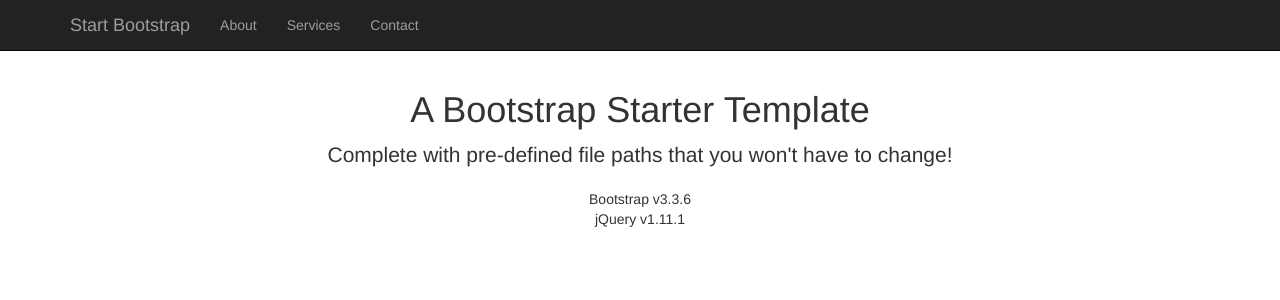
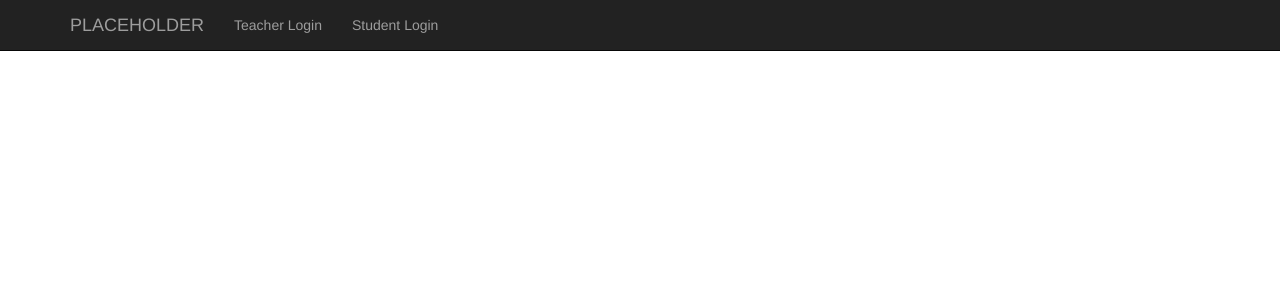
Before and after one commit to jerry-lei/Teacher-Contact-Site, a Flask app: page / in a window 1280 px wide. Shown: the top 300 px of the page. Run offline with Flask 2, Linux system fonts and the light colour scheme; some libraries are stand-ins or nearby versions.

Commit message:
Easy login no authentication needed. Placeholder stuff

```diff
--- a/app.py
+++ b/app.py
@@ -1,12 +1,42 @@
 from flask import Flask, render_template, session, request, redirect
-import hashlib
-from datetime import timedelta
+import database, hashlib
 
 app = Flask(__name__)
 
 @app.route("/")
 def index():
-    return render_template ("/index.html")
+    return render_template("/index.html", current_user = session.get('username'), auth = session.get('auth'))
+
+@app.route("/teacher", methods=["GET", "POST"])
+def teacher():
+    if request.method == "GET":
+        if session.get('username') != None:
+            return redirect("/")
+        else:
+            return render_template("/login.html")
+    else:
+        username = request.form.get("login")
+        session['username'] = username
+        session['auth'] = 'teacher'
+        return redirect("/")
+
+@app.route("/student", methods=["GET", "POST"])
+def student():
+    if request.method == "GET":
+        if session.get('user') != None:
+            return redirect("/")
+        else:
+            return render_template("/login.html")
+    else:
+        username = request.form.get("login")
+        session['user'] = username
+        session['auth'] = 'student'
+        return redirect("/")
+
+@app.route("/logout")
+def logout():
+    session.clear()
+    return redirect("/")
 
 if __name__ == "__main__":
     app.debug = True
--- a/templates/index.html
+++ b/templates/index.html
@@ -7,12 +7,9 @@
 
   <div class="row">
     <div class="col-lg-12 text-center">
-      <h1>A Bootstrap Starter Template</h1>
-      <p class="lead">Complete with pre-defined file paths that you won't have to change!</p>
-      <ul class="list-unstyled">
-        <li>Bootstrap v3.3.6</li>
-        <li>jQuery v1.11.1</li>
-      </ul>
+      {% if current_user is not none %}
+      <h1>Welcome, {{current_user}}</h1>
+      {% endif %}
     </div>
   </div>
   <!-- /.row -->
--- a/templates/master.html
+++ b/templates/master.html
@@ -9,7 +9,7 @@
     <meta name="description" content="">
     <meta name="author" content="">
 
-    <title>Bare - Start Bootstrap Template</title>
+    <title>PLACEHOLDER</title>
 
     <!-- Bootstrap Core CSS -->
     <link rel="stylesheet" href="http://maxcdn.bootstrapcdn.com/bootstrap/3.3.5/css/bootstrap.min.css">
@@ -44,20 +44,23 @@
             <span class="icon-bar"></span>
             <span class="icon-bar"></span>
           </button>
-                <a class="navbar-brand" href="#">Start Bootstrap</a>
+          <a class="navbar-brand" href="/">PLACEHOLDER</a>
         </div>
         <!-- Collect the nav links, forms, and other content for toggling -->
         <div class="collapse navbar-collapse" id="bs-example-navbar-collapse-1">
           <ul class="nav navbar-nav">
+	    {% if current_user is none %}
             <li>
-                        <a href="#">About</a>
+              <a href="/teacher">Teacher Login</a>
             </li>
             <li>
-                        <a href="#">Services</a>
+              <a href="/student">Student Login</a>
             </li>
+	    {% else %}
 	    <li>
-                        <a href="#">Contact</a>
+	      <a href="/logout">Logout</a>
 	    </li>
+	    {% endif %}
           </ul>
         </div>
         <!-- /.navbar-collapse -->
```
Also changed, not shown: database.py (added, +7 -0 lines), templates/login.html (added, +15 -0 lines), README.md, 3 other files. Lines whose indentation alone changed are shown as unchanged.
